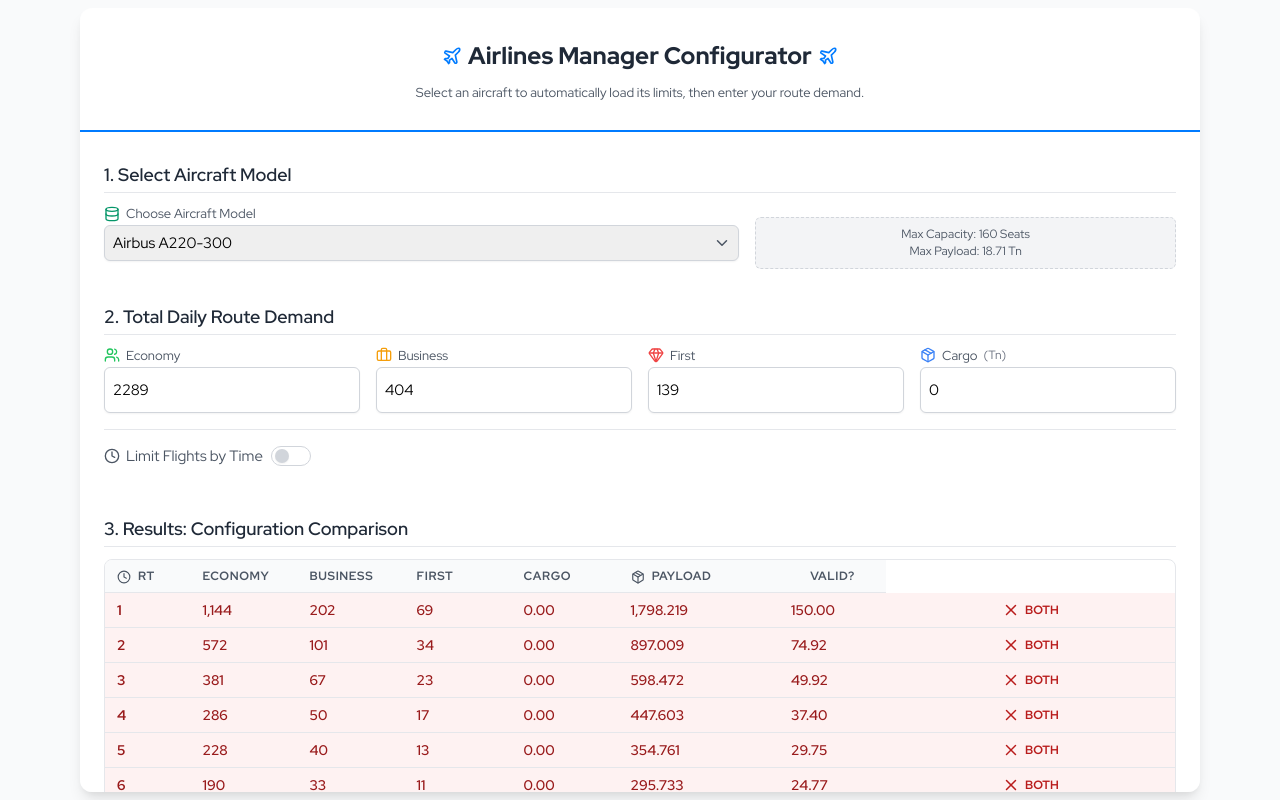
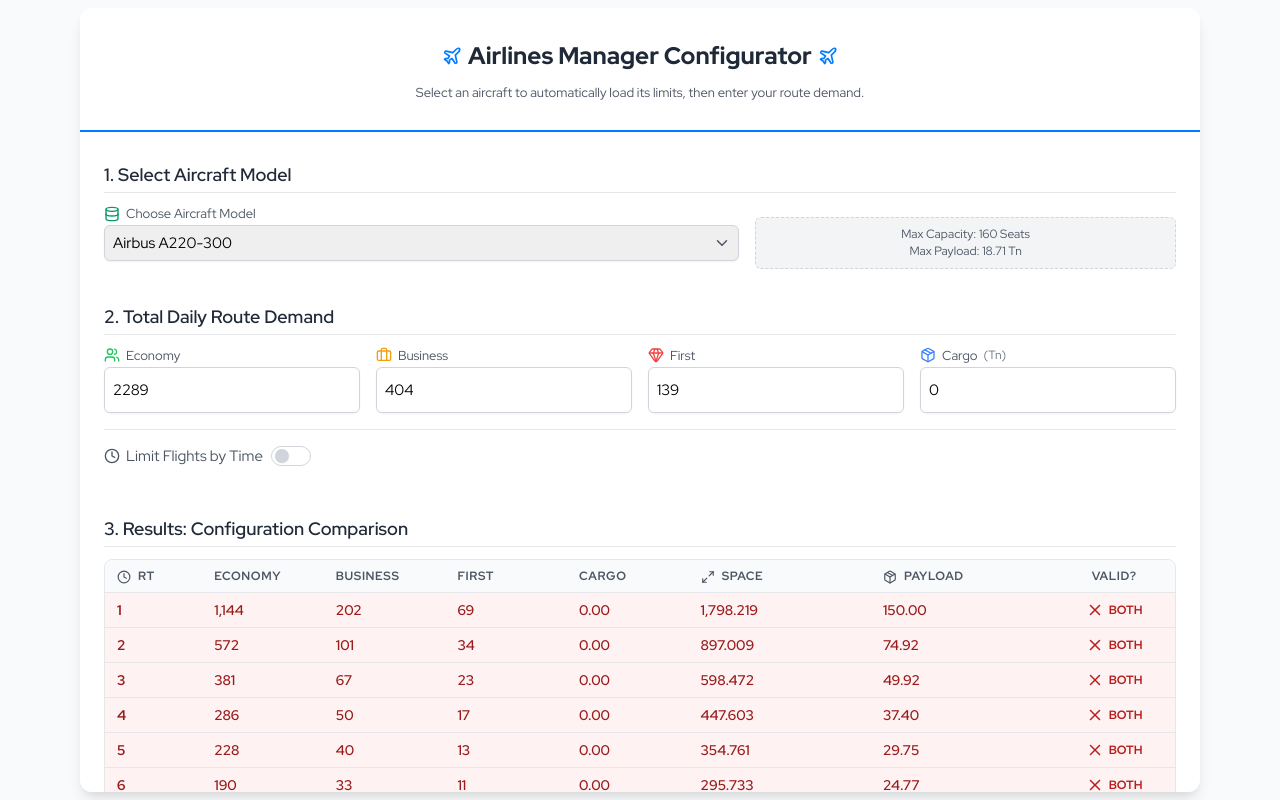
Before and after one commit to ongunumutyelbasi/airlines-manager-tycoon-seat-calculator, a Next.js app: page / in a window 1280 px wide. Built offline with nearby package versions, Linux system fonts and the light colour scheme.

Commit message:
Table updates.

```diff
--- a/app/page.tsx
+++ b/app/page.tsx
@@ -906,6 +906,9 @@
                                 <th style={{ width: '10%' }}>FIRST</th>
                                 <th style={{ width: '10%' }}>CARGO</th>
                                 <th style={{ width: '15%' }}>
+                                    <Maximize2 size={14} style={{ verticalAlign: 'middle', marginRight: '0.25rem' }} /> Space
+                                </th>
+                                <th style={{ width: '15%' }}>
                                     <Package size={14} style={{ verticalAlign: 'middle', marginRight: '0.25rem' }} /> Payload
                                 </th>
                                 <th style={{ width: '10%', textAlign: 'center' }}>Valid?</th>
```
